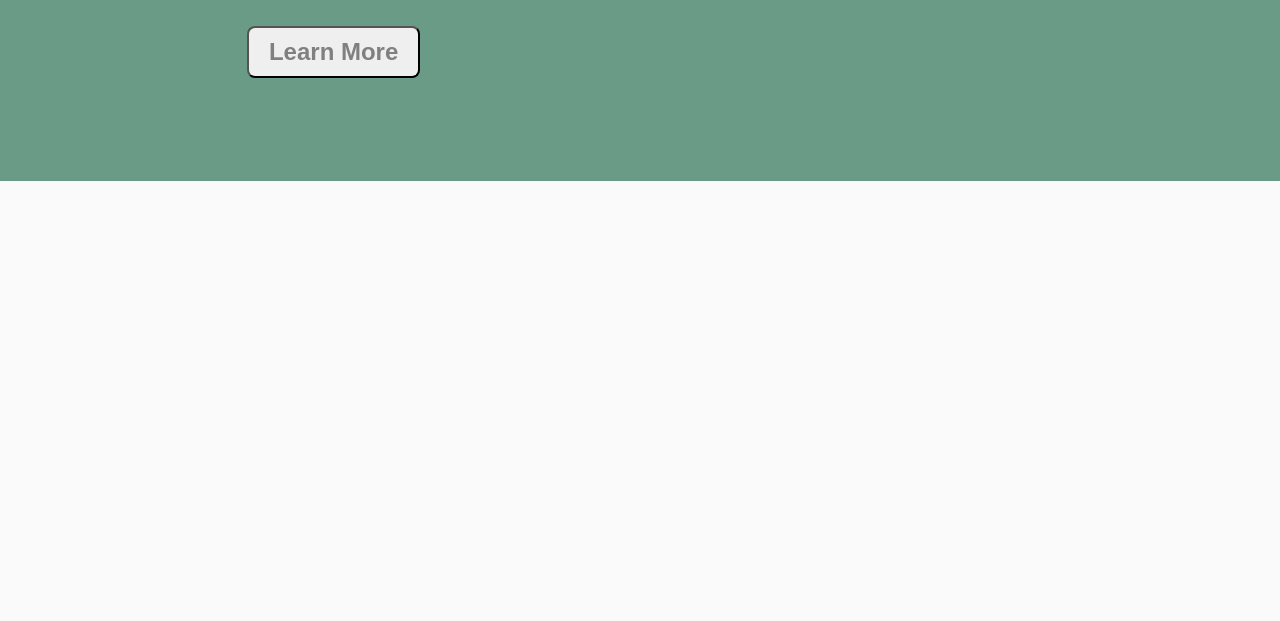
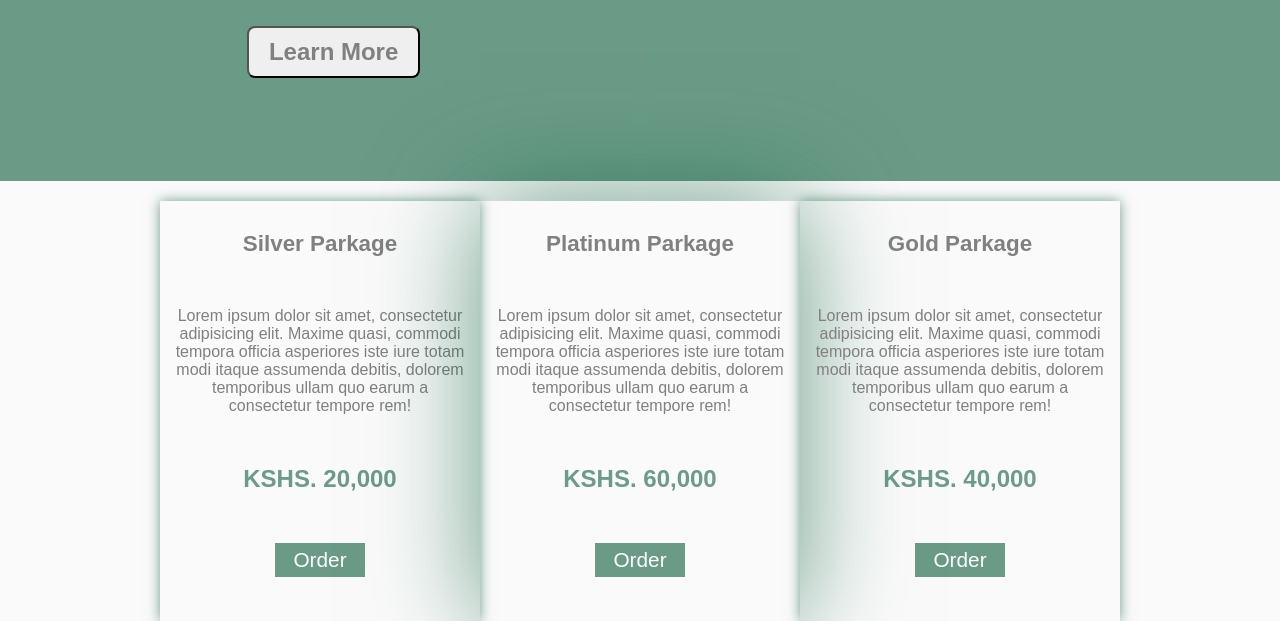
Before and after one commit to OCHIENGDAVIS/cssplayground, a plain HTML site: page index.html in a window 1280 px wide. Shown: the part 281-902 px from the top of the page. Before the commit the page ends 800 px from the top, so only its background shows below. Drawn offline with Linux system fonts and the light colour scheme.

Commit message:
Added the quotes section

```diff
--- a/css/main.css
+++ b/css/main.css
@@ -40,6 +40,9 @@ body{
     .nav-ul{
         flex-direction: column;
     }
+    #action-text{
+        animation-name: none;
+    }
 }
 .call-to-action{
     width: 100%;
@@ -73,13 +76,136 @@ body{
     background: rgba(12, 94, 60, 0.603);
     border: none;
     color: white;
+    cursor: pointer;
 }
 #action-text{
     animation-name: action;
     animation-duration: 10s;
     animation-delay: 2s;
     animation-timing-function: ease-in-out;
-    animation-iteration-count: infinite;
+    animation-iteration-count: 2;
+}
+
+.quotes{
+    display: flex;
+    justify-content: center;
+    margin: 20px;
+}
+.silver{
+    width: 300px;
+    height: 400px;
+    box-shadow: 0 0 12px rgba(12, 94, 60, 0.603);
+    text-align: center;
+    padding: 10px;
+    display: flex;
+    flex-direction: column;
+    align-items: center;
+
+}
+.silver h1 {
+    margin-bottom: 50px;
+    margin-top: 20px;
+    color: gray;
+    font-size: 1.4em;
+}
+.silver h2{
+    color: rgba(12, 94, 60, 0.603);
+    margin: 50px auto;
+}
+.silver p{
+    color: gray;
+
+}
+.silver button{
+    width: 30%;
+    align-self: center;
+    padding: 5px 10px;
+    color: white;
+    background: rgba(12, 94, 60, 0.603);
+    font-size: 1.3em;
+    border: none;
+}
+.silver button:hover{
+    background: white;
+    color: rgba(11, 131, 81, 0.603);
+    cursor: pointer;
+}
+
+.platinum{
+    width: 300px;
+    height: 400px;
+    box-shadow: 0 0 100px rgba(12, 94, 60, 0.603);
+    text-align: center;
+    padding: 10px;
+    display: flex;
+    flex-direction: column;
+    align-items: center;
+
+}
+.platinum  h1{
+    margin-bottom: 50px;
+    margin-top: 20px;
+    color: gray;
+    font-size: 1.4em;
+}
+.platinum p{
+    color: gray;
+}
+.platinum h2{
+    color: rgba(12, 94, 60, 0.603);
+    margin: 50px auto;
+}
+.platinum button{
+    width: 30%;
+    align-self: center;
+    padding: 5px 10px;
+    color: white;
+    background: rgba(12, 94, 60, 0.603);
+    font-size: 1.3em;
+    border: none;
+}
+.platinum button:hover{
+    background: white;
+    color: rgba(11, 131, 81, 0.603);
+    cursor: pointer;
+}
+.gold{
+    width: 300px;
+    height: 400px;
+    text-align: center;
+    padding: 10px;
+    box-shadow: 0 0 12px rgba(12, 94, 60, 0.603);
+    display: flex;
+    flex-direction: column;
+    align-items: center;
+}
+.gold h1{
+    margin-bottom: 50px;
+    margin-top: 20px;
+    color: gray;
+    font-size: 1.4em;
+}
+.gold p{
+    color: gray;
+}
+.gold h2{
+    color: rgba(12, 94, 60, 0.603);
+    margin: 50px auto ;
+}
+.gold button{
+    width: 30%;
+    align-self: center;
+    padding: 5px 10px;
+    color: white;
+    background: rgba(12, 94, 60, 0.603);
+    font-size: 1.3em;
+    border: none;
+}
+.gold button:hover{
+    background: white;
+    color: rgba(11, 131, 81, 0.603);
+    cursor: pointer;
+
 }
 
 @keyframes action{
--- a/index.html
+++ b/index.html
@@ -25,6 +25,36 @@
             <button class="action-btn">Learn More</button>
         </div>
     </div>
+    <div class="quotes">
+        <div class="silver">
+            <h1>Silver Parkage</h1>
+            <p>
+                Lorem ipsum dolor sit amet, consectetur adipisicing elit. Maxime quasi, commodi tempora officia asperiores iste
+                iure totam modi itaque assumenda debitis, dolorem temporibus ullam quo earum a consectetur tempore rem!
+            </p>
+            <h2>KSHS. 20,000</h2>
+            <button>Order</button>
+        </div>
+        <div class="platinum">
+            <h1>Platinum Parkage</h1>
+            <p>
+                Lorem ipsum dolor sit amet, consectetur adipisicing elit. Maxime quasi, commodi tempora officia asperiores iste
+                iure totam modi itaque assumenda debitis, dolorem temporibus ullam quo earum a consectetur tempore rem!
+            </p>
+            <h2>KSHS. 60,000</h2>
+            <button>Order</button>
+        </div>
+        <div class="gold">
+            <h1>Gold Parkage</h1>
+            <p>
+                Lorem ipsum dolor sit amet, consectetur adipisicing elit. Maxime quasi, commodi tempora officia asperiores iste
+                iure totam modi itaque assumenda debitis, dolorem temporibus ullam quo earum a consectetur tempore rem!
+            </p>
+            <h2>KSHS. 40,000</h2>
+            <button>Order</button>
+        </div>
+
+    </div>
 
 
 </body>
```
